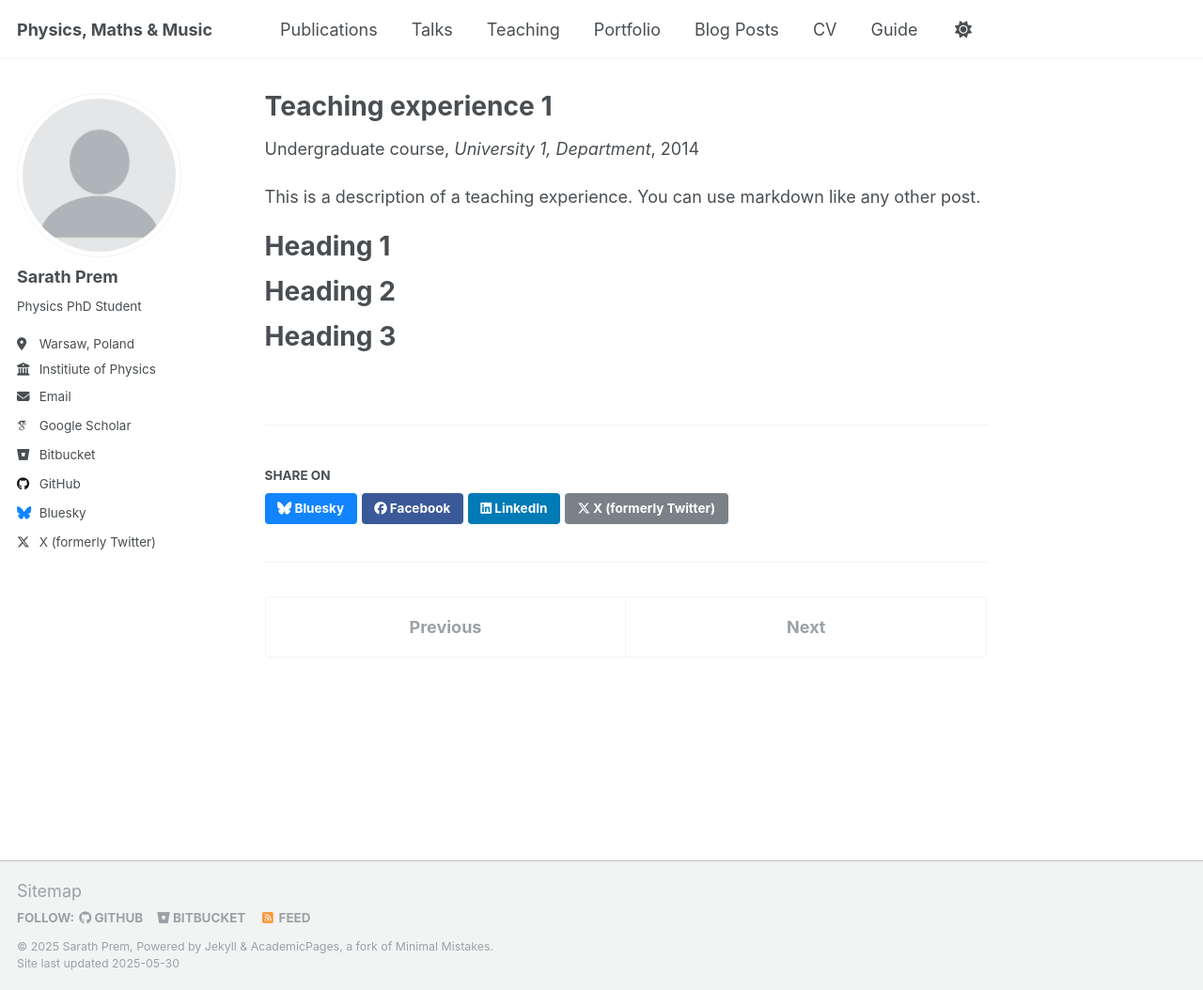
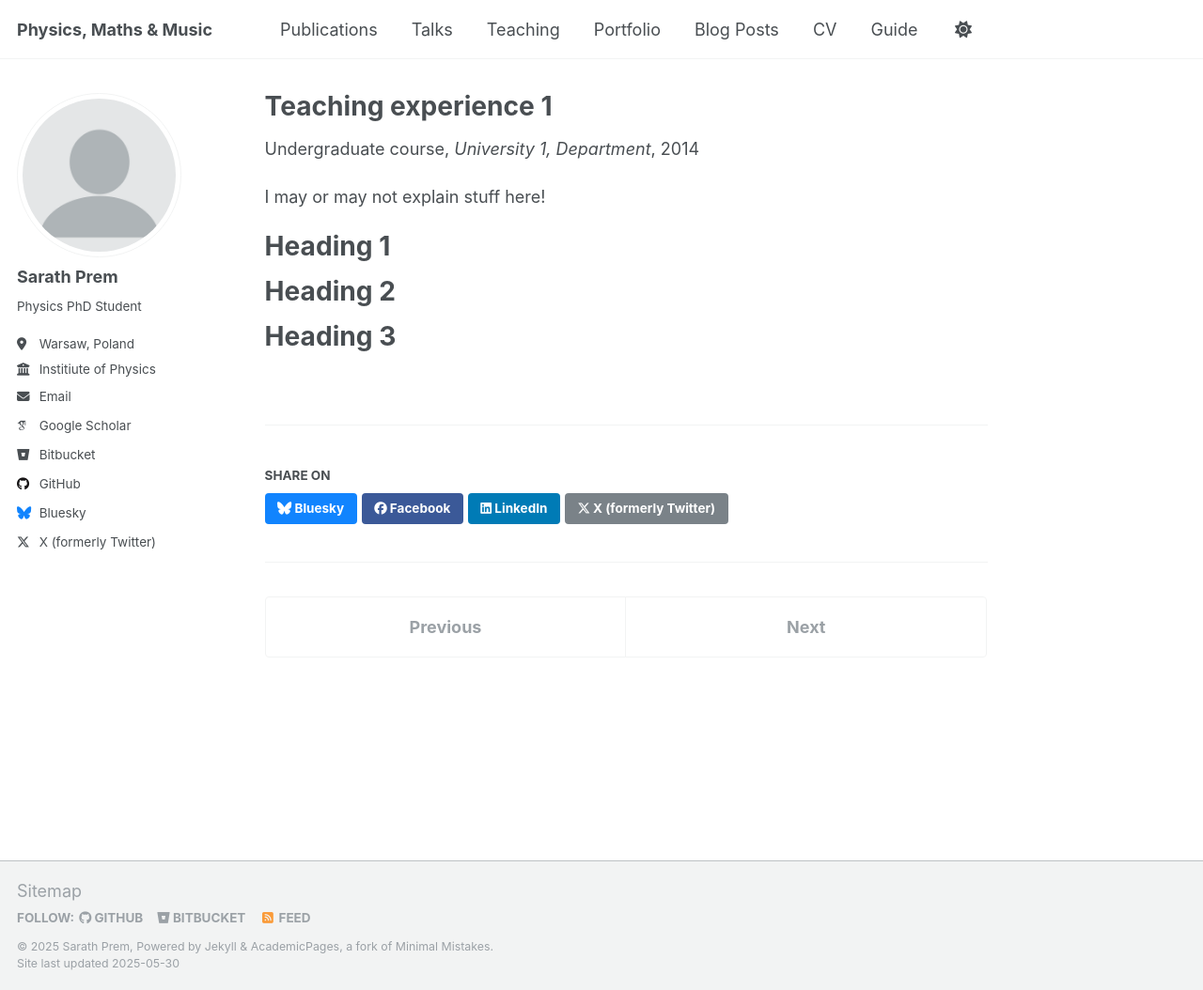
Before and after one commit to Sarath-Prem/Sarath-Prem.github.io, a Jekyll site: the page built from _teaching/2014-spring-teaching-1.md, in a window 1280 px wide and 1054 px high. Shown: the whole window at 94% size. Built offline with Jekyll 4.4.1, drawn with Linux system fonts in a browser that asks for light colours; some web fonts are replaced.

Commit message:
Update 2014-spring-teaching-1.md

```diff
--- a/_teaching/2014-spring-teaching-1.md
+++ b/_teaching/2014-spring-teaching-1.md
@@ -8,7 +8,8 @@ date: 2014-01-01
 location: "City, Country"
 ---
 
-This is a description of a teaching experience. You can use markdown like any other post.
+I may or may not explain stuff here!
+
 
 Heading 1
 ======
```
